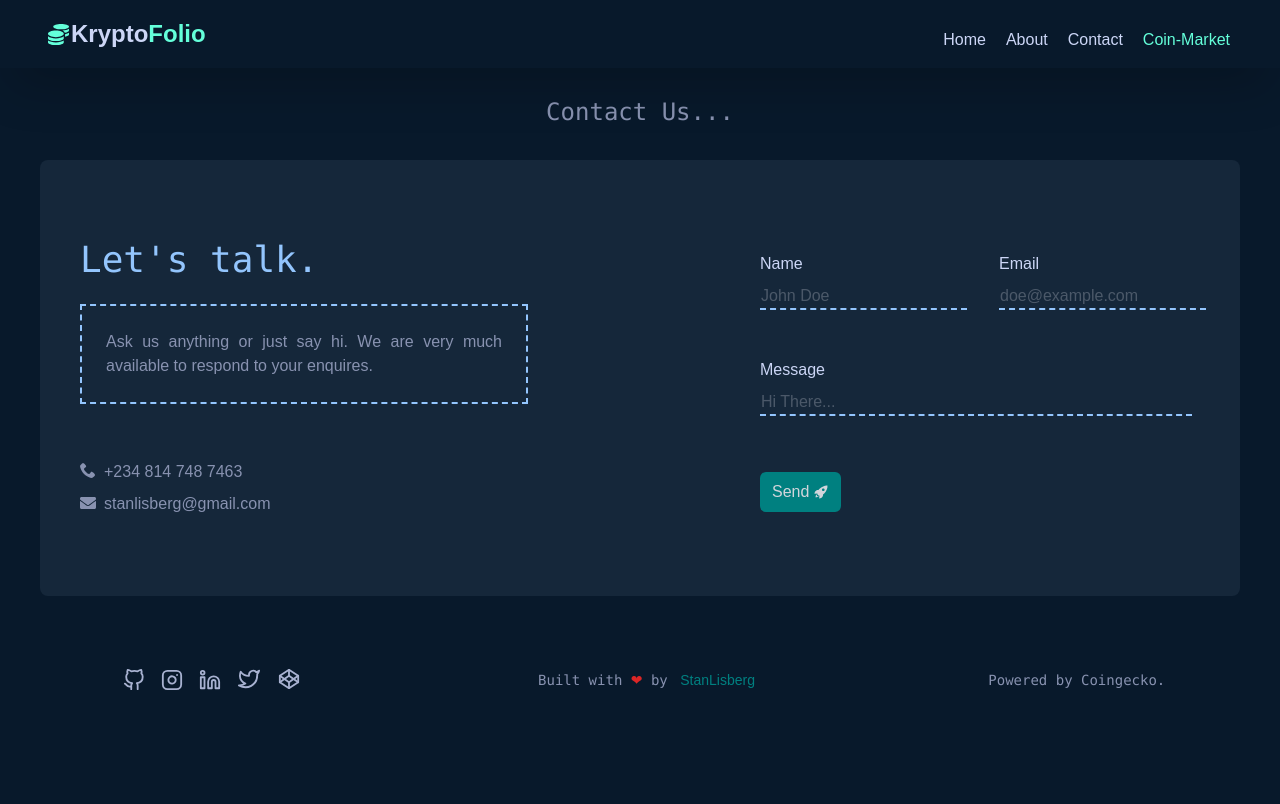
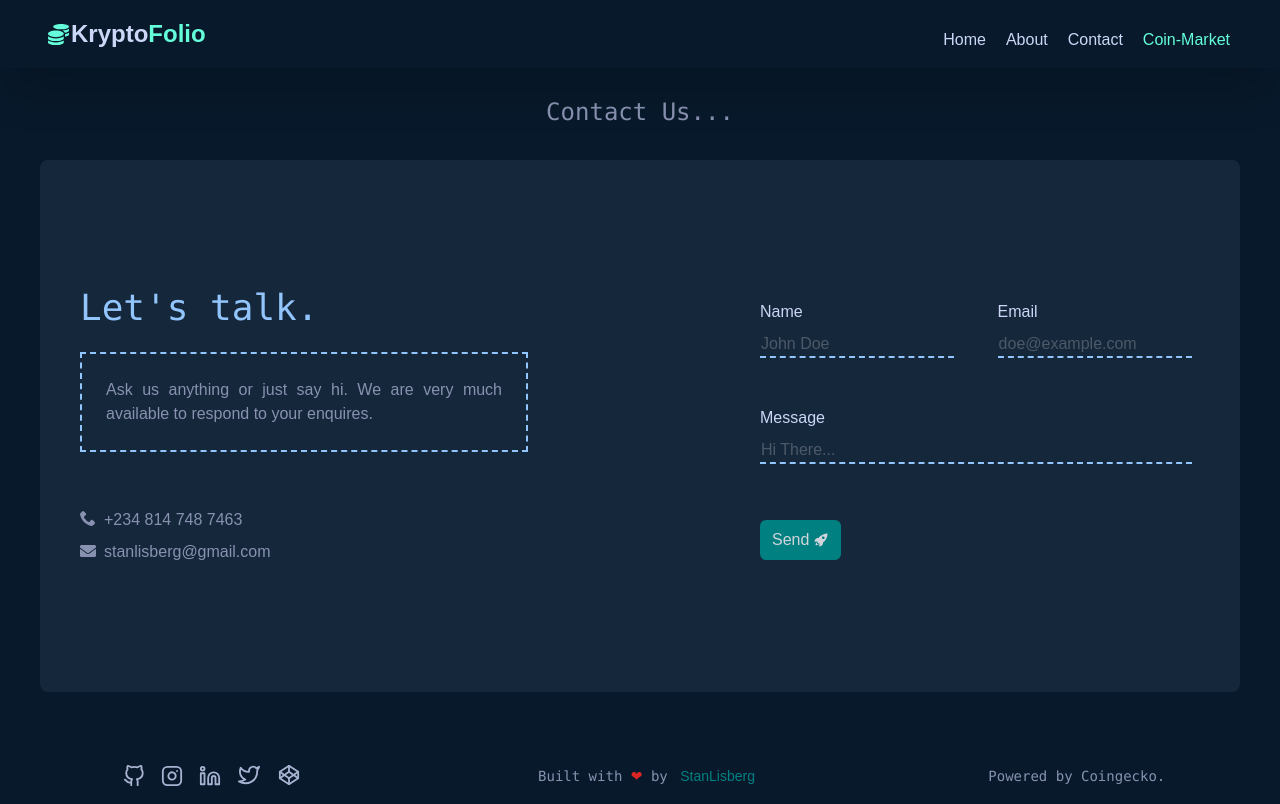
Before and after one commit to Stanlisberg/Kryptofolio, a React (Create React App) app: page /Contact in a window 1280 px wide. Built offline with nearby package versions, Linux system fonts and the light colour scheme; no server answers.

Commit message:
contact modify

```diff
--- a/src/components/pages/Contact.jsx
+++ b/src/components/pages/Contact.jsx
@@ -6,7 +6,7 @@ function Contact() {
   return (
     <>
       <div className=' mt-24 text-center text-2xl font-mono'>Contact Us...</div>
-      <div className="mt-8 py-20 rounded-lg mx-auto max-w-[1200px] bg-[#15273a] mb-8">
+      <div className="mt-8 py-32 rounded-lg mx-auto max-w-[1200px] bg-[#15273a] mb-8">
        <div className="flex mx-10 flex-col justify-center items-center lg:flex-row lg:justify-between">
           <div className="w-full lg:w-[40%] items-center px-2 lg:px-0">
             <div className=" lg:mx-0 text-justify font-mono text-4xl text-white-500 text-blue-300">
@@ -30,11 +30,11 @@ function Contact() {
           </div>
           <form className=" w-full mt-20 lg:w-[40%] lg:mt-0">
             <div className='flex flex-col lg:flex-row lg:justify-between p-2'>
-              <div className='flex flex-col'>
+              <div className='flex flex-col lg:w-[45%]'>
                 <label htmlFor="Name" className='text-[#ccd6f6]'>Name</label>
                 <input type='text' placeholder="John Doe" className='bg-[#15273a] border-b-2 outline-none contact-input  mt-2 border-dashed border-blue-300' ></input>
               </div>
-              <div className='flex flex-col mt-12 lg:mt-0 lg:ml-8'>
+              <div className='flex flex-col mt-12 lg:mt-0 lg:w-[45%]'>
                 <label htmlFor="Name" className='text-[#ccd6f6]'>Email</label>
                 <input type='text' placeholder="doe@example.com" className='bg-[#15273a] border-b-2 outline-none contact-input mt-2 border-dashed border-blue-300' ></input>
               </div>
--- a/src/components/pages/Market.jsx
+++ b/src/components/pages/Market.jsx
@@ -109,7 +109,7 @@ function Market() {
         </div>
       </div>
       {loading ? (
-        <div className="loading text-center font-bold font- text-green-300">
+        <div className="loading text-center font-bold font- mt-4 text-green-300">
           Loading...
         </div>
       ) : (
--- a/src/index.css
+++ b/src/index.css
@@ -68,6 +68,8 @@ input::placeholder {
 }
 
 /* Utilities */
+/* bg-[#040f207d] */
+
 .primary-color {
   color: #ccd6f6;
 }
@@ -417,7 +419,7 @@ input::placeholder {
   font-size: 1rem;
   font-family: "Courier New", Courier, monospace;
   gap: 10px;
-  margin-top: 3px;
+  margin-top: 32px;
   flex-wrap: wrap;
 }
 
```
